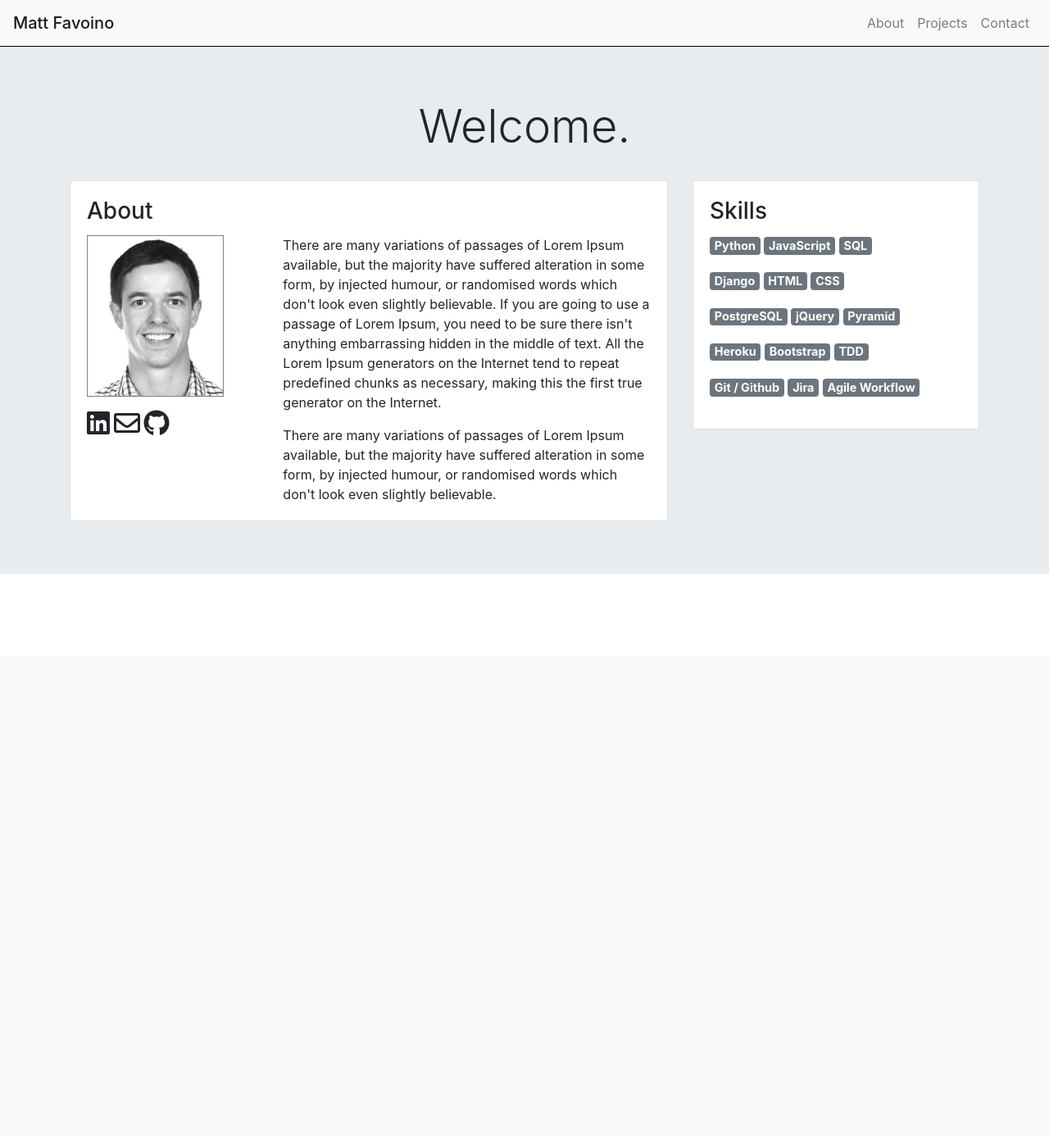
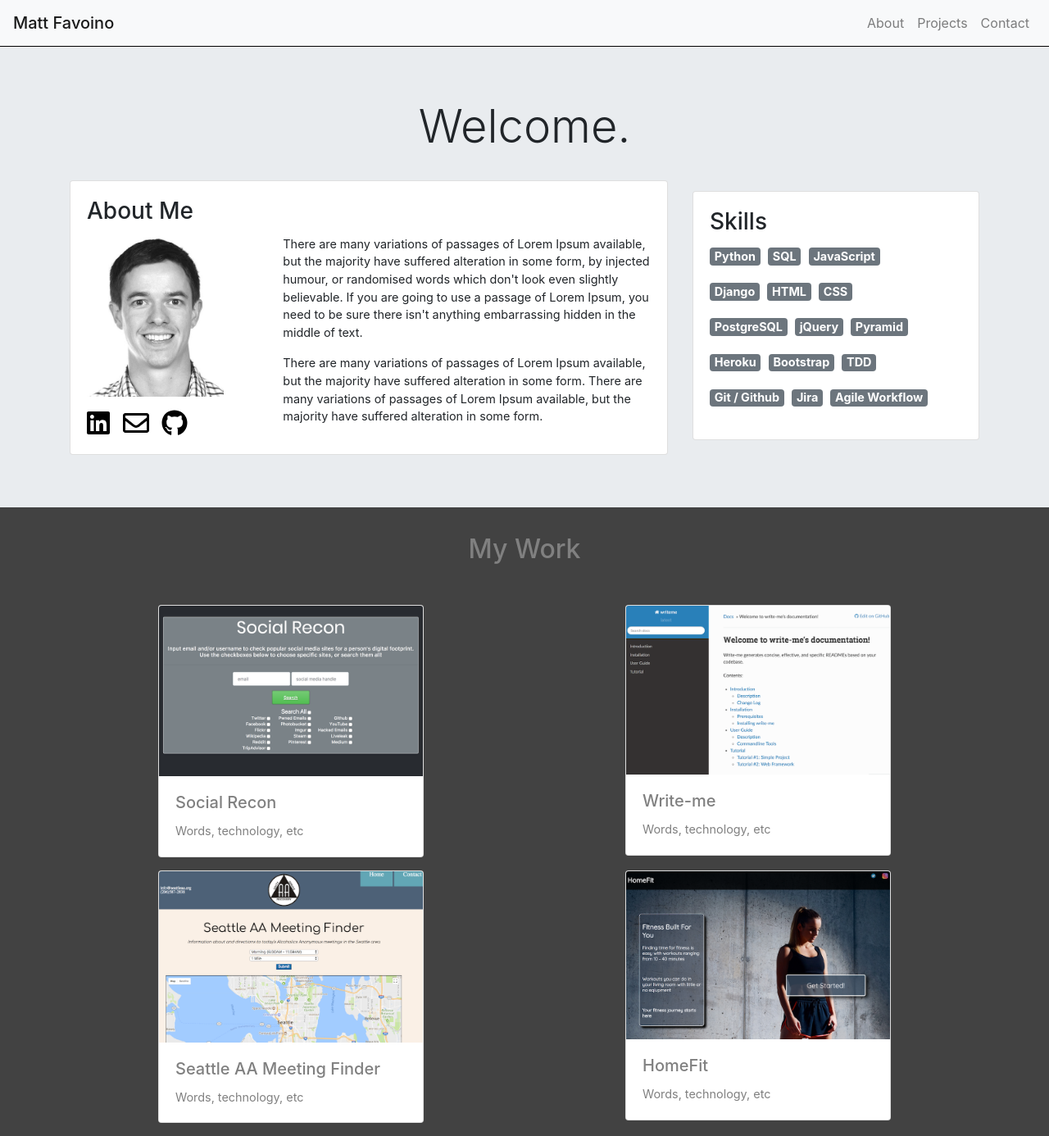
Before and after one commit to famavott/personal-site, a Flask app: page / in a window 1280 px wide. Shown: the whole page at 82% size. Before the commit the page ends 700 px from the top, so only its background shows below. Run offline with Flask 2, Linux system fonts and the light colour scheme; some libraries are stand-ins or nearby versions.

Commit message:
Added photos to static, building cards for projects div.

```diff
--- a/app/static/styles.css
+++ b/app/static/styles.css
@@ -2,27 +2,38 @@ nav {
     border-bottom: thin solid black;
 }
 
-/*#navbar-name {
-    border: thin black solid;
-    border-radius: 12px;
-    padding: 0.4rem;
-}*/
+body {
+    background-color: #424242;
+}
 
-img {
+#headshot {
     width: 80%;
     float: left;
     margin-right: 1rem;
     margin-bottom: 1rem;
-    border: thin gray solid;
 }
 
-/*#linkedin-top {
-    margin: auto;
+.card-text {
+    font-size: 0.9rem;
 }
 
-#github-top {
-    margin: auto;
-}*/
+.fa-linkedin {
+    margin-right: 0.7rem;
+    color: black;
+}
+
+.fa-envelope {
+    margin-right: 0.7rem;
+    color: black;
+}
+
+.fa-github {
+    color: black;
+}
+
+.skills-container {
+    margin-top: 0.8rem;
+}
 
 .skill-rows {
     margin-bottom: 1.2rem;
@@ -30,4 +41,18 @@ img {
 
 .badge {
     font-size: 0.9rem;
+    margin-right: 0.3rem;
 }
+
+#projects-div {
+    color: gray;
+}
+
+#projects-title {
+    margin-bottom: 3rem;
+}
+
+.ind-project {
+    width: 60%;
+    margin-bottom: 1rem;
+}
--- a/app/templates/index.html
+++ b/app/templates/index.html
@@ -34,31 +34,37 @@
           <div class="col-md-8">
             <div class="card">
               <div class="card-body">
-                <h3 class="card-title">About</h3>
+                <h3 class="card-title">About Me</h3>
                   <div class="row">
-                    <div class="col-sm-4">
-                      <img src="{{ url_for('static', filename='headshot.jpg')}}" alt="headshot"/>
-                      <i class="fab fa-linkedin fa-2x" id="linkedin-top"></i>
-                      <i class="far fa-envelope fa-2x" id="mail-top"></i>
-                      <i class="fab fa-github fa-2x" id="github-top"></i>
+                    <div class="col-md-4">
+                      <img src="{{ url_for('static', filename='photos/headshot.jpg')}}" id="headshot" alt="headshot"/>
+                      <a href="https://www.linkedin.com/in/matthewfavoino">
+                        <i class="fab fa-linkedin fa-2x" id="linkedin-top"></i>
+                      </a>
+                      <a href="mailto:mattfavoino@gmail.com">
+                        <i class="far fa-envelope fa-2x" id="mail-top"></i>
+                      </a>
+                      <a href="https://www.github.com/famavott">
+                        <i class="fab fa-github fa-2x" id="github-top"></i>
+                      </a>
                     </div>
                     <div class="col-md-8">
-                      <p class="card-text">There are many variations of passages of Lorem Ipsum available, but the majority have suffered alteration in some form, by injected humour, or randomised words which don't look even slightly believable. If you are going to use a passage of Lorem Ipsum, you need to be sure there isn't anything embarrassing hidden in the middle of text. All the Lorem Ipsum generators on the Internet tend to repeat predefined chunks as necessary, making this the first true generator on the Internet.</p>
-                      <p class="card-text">There are many variations of passages of Lorem Ipsum available, but the majority have suffered alteration in some form, by injected humour, or randomised words which don't look even slightly believable.</p>
+                      <p class="card-text">There are many variations of passages of Lorem Ipsum available, but the majority have suffered alteration in some form, by injected humour, or randomised words which don't look even slightly believable. If you are going to use a passage of Lorem Ipsum, you need to be sure there isn't anything embarrassing hidden in the middle of text.</p>
+                      <p class="card-text">There are many variations of passages of Lorem Ipsum available, but the majority have suffered alteration in some form. There are many variations of passages of Lorem Ipsum available, but the majority have suffered alteration in some form.</p>
                     </div>
                   </div>
               </div>
             </div>
           </div>
           <div class="col-md-4">
-            <div class="card">
+            <div class="card skills-container">
               <div class="card-body">
                 <h3 class="card-title">Skills</h3>
                   <div class="row skill-rows">
                     <div class="col-md-12">
                         <span class="badge badge-secondary">Python</span>
+                        <span class="badge badge-secondary">SQL</span>
                         <span class="badge badge-secondary">JavaScript</span>
-                        <span class="badge badge-secondary">SQL</span>
                     </div>
                   </div>
                   <div class="row skill-rows">
@@ -95,6 +101,52 @@
         </div>
       </div>
     </div>
+    <div class="container" id="projects-div">
+      <h2 class="text-center" id="projects-title">My Work</h2>
+        <div class="row">
+          <div class="col-md-6">
+            <div class="card mx-auto ind-project">
+              <img class="card-img-top" src="{{ url_for('static', filename='photos/social_recon.png')}}" alt="Project 1">
+              <div class="card-body">
+                <h5 class="card-title">Social Recon</h5>
+                <p class="card-text">Words, technology, etc</p>
+              </div>
+            </div>
+          </div>
+          <div class="col-md-6">
+            <div class="card mx-auto ind-project">
+              <img class="card-img-top" src="{{ url_for('static', filename='photos/write_me.png')}}" alt="Project 1">
+              <div class="card-body">
+                <h5 class="card-title">Write-me</h5>
+                <p class="card-text">Words, technology, etc</p>
+              </div>
+            </div>
+          </div>
+        </div>
+{#         <div class="row">
+          <br>
+        </div> #}
+        <div class="row">
+          <div class="col-md-6">
+            <div class="card mx-auto ind-project">
+              <img class="card-img-top" src="{{ url_for('static', filename='photos/meeting_finder.png')}}" alt="Project 1">
+              <div class="card-body">
+                <h5 class="card-title">Seattle AA Meeting Finder</h5>
+                <p class="card-text">Words, technology, etc</p>
+              </div>
+            </div>
+          </div>
+          <div class="col-md-6">
+            <div class="card mx-auto ind-project">
+              <img class="card-img-top" src="{{ url_for('static', filename='photos/homefit.png')}}" alt="Project 1">
+              <div class="card-body">
+                <h5 class="card-title">HomeFit</h5>
+                <p class="card-text">Words, technology, etc</p>
+              </div>
+            </div>
+          </div>
+        </div>
+    </div>
 
     <!-- jQuery, Popper, Bootstrap scripts. -->
 <script src="https://code.jquery.com/jquery-3.2.1.slim.min.js" integrity="sha384-KJ3o2DKtIkvYIK3UENzmM7KCkRr/rE9/Qpg6aAZGJwFDMVNA/GpGFF93hXpG5KkN" crossorigin="anonymous"></script>
```
Also changed, not shown: app/static/photos/headshot.jpg (renamed from app/static/headshot.jpg), app/static/photos/homefit.png (added), app/static/photos/meeting_finder.png (added), app/static/photos/social_recon.png (added), app/static/photos/write_me.png (added).
